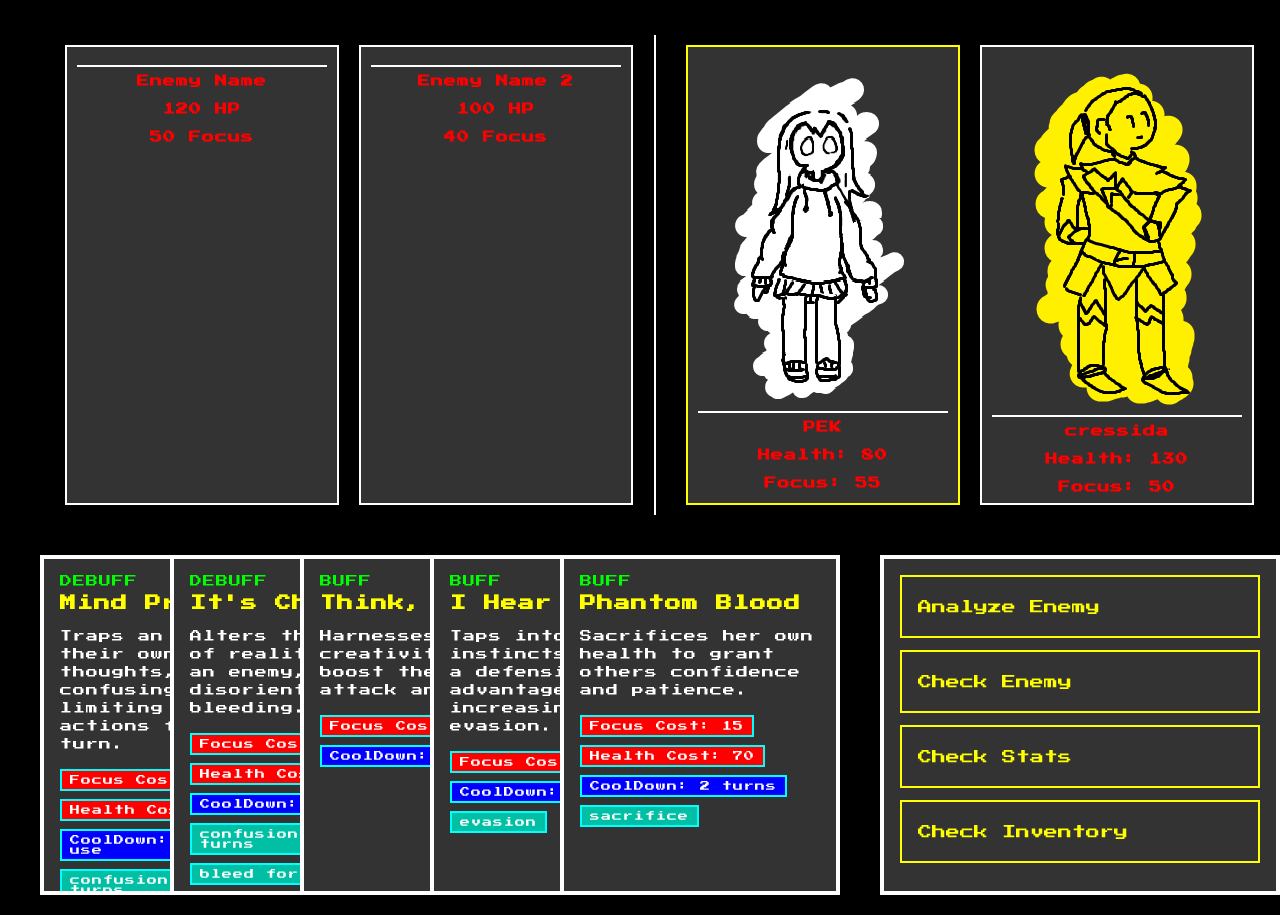
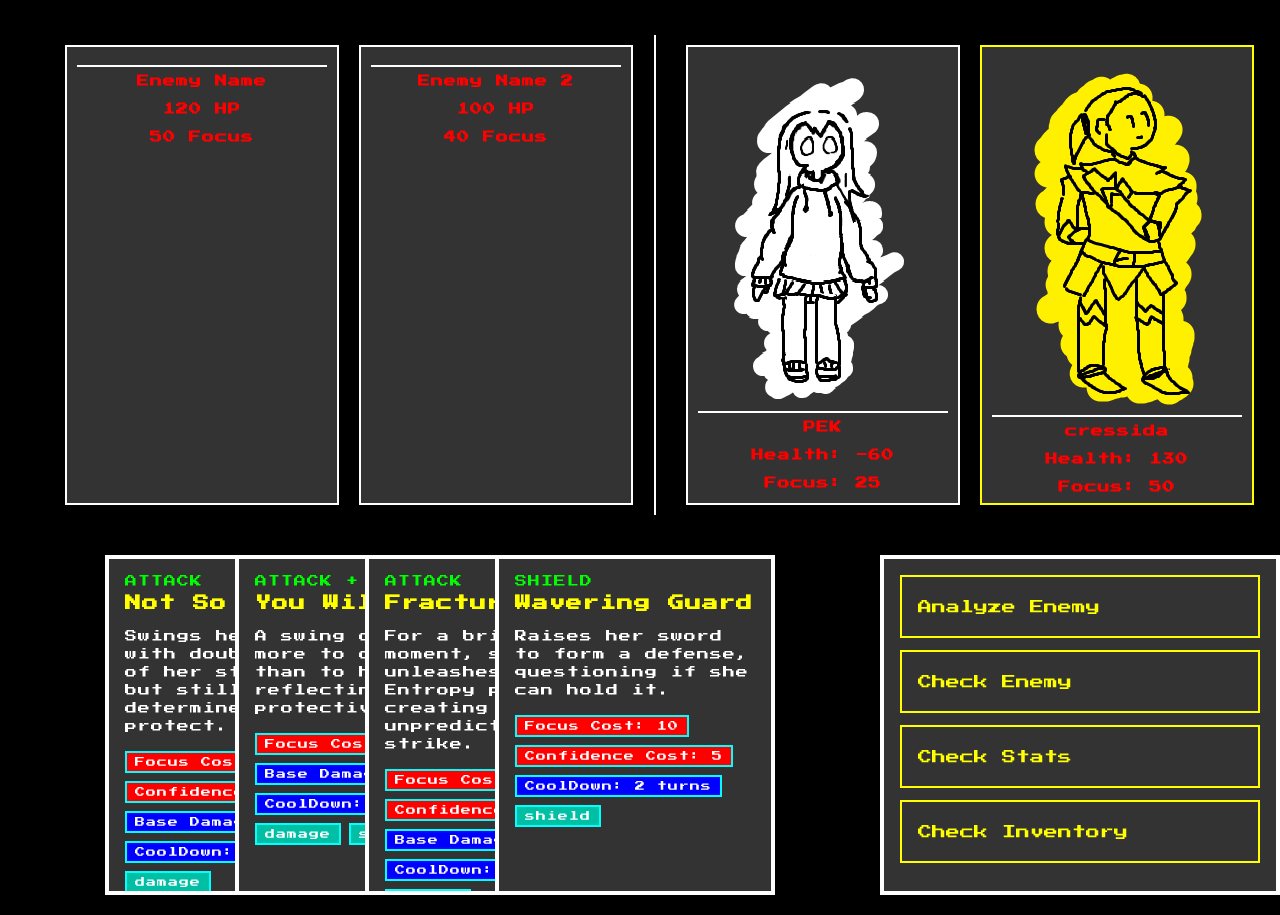
Before and after one commit to TeasUp/Pek, a React (Create React App) app in the folder game/: page / in a window 1280 px wide. Both pictures are taken after a click on the element 700 px from the left and 725 px from the top of the page. Built offline with nearby package versions, Linux system fonts and the light colour scheme.

Commit message:
Added a prototype system to use focus and switch turns and stuff, made a hook to use a card

```diff
--- a/game/src/Pages/BattlePage/BattlePage.jsx
+++ b/game/src/Pages/BattlePage/BattlePage.jsx
@@ -1,12 +1,13 @@
-import React, { useState } from "react";
+import React from "react";
 import "./BattlePage.css";
 import battleActions from "../../database/options/battleActions";
-import partyMembers from "../../database/partyMembers/partyMembers";
-
-import calculateTurn from "../../utils/functions/calculateTurn";
+import usePartyMembers from "../../database/partyMembers/usePartyMembers";
+import useCard from "../../utils/hooks/useCard";
 
 export default function BattlePage() {
-    const [turnsOrder, setTurnsOrder] = useState(calculateTurn(partyMembers));
+    const [partyMembers, setPartyMembers] = usePartyMembers();
+    const { playCard, turnsOrder } = useCard(partyMembers, setPartyMembers);
+
     return (
         <main className="battle-page">
             <div className="battle-container">
@@ -73,22 +74,26 @@ export default function BattlePage() {
 
                 <section className="main-container">
                     <section className="cards">
-                        {turnsOrder[0].actions.map((action) => (
-                            <div key={action.title} className="card">
+                        {turnsOrder[0].cards.map((card) => (
+                            <div
+                                key={card.title}
+                                className="card"
+                                onClick={() => playCard(card, turnsOrder[0])}
+                            >
                                 <div className="card-type">
-                                    {action.type.toUpperCase()}
-                                    {action.additionalType &&
-                                        ` + ${action.additionalType.toUpperCase()}`}
+                                    {card.type.toUpperCase()}
+                                    {card.additionalType &&
+                                        ` + ${card.additionalType.toUpperCase()}`}
                                 </div>
 
-                                <h2 className="card-title">{action.title}</h2>
+                                <h2 className="card-title">{card.title}</h2>
 
                                 <p className="card-description">
-                                    {action.description}
+                                    {card.description}
                                 </p>
 
                                 <div className="card-details">
-                                    {Object.entries(action.details.costs).map(
+                                    {Object.entries(card.details.costs).map(
                                         ([costType, amount]) => (
                                             <span
                                                 key={costType}
@@ -103,27 +108,27 @@ export default function BattlePage() {
                                         )
                                     )}
 
-                                    {action.details.baseDamage && (
+                                    {card.details.baseDamage && (
                                         <span className="detail detail-info">
                                             Base Damage:{" "}
-                                            {action.details.baseDamage}
+                                            {card.details.baseDamage}
                                         </span>
                                     )}
 
                                     <span className="detail detail-info">
-                                        CoolDown: {action.details.coolDown}{" "}
-                                        {action.details.coolDown !==
+                                        CoolDown: {card.details.coolDown}{" "}
+                                        {card.details.coolDown !==
                                             "one time use" && "turns"}
                                     </span>
 
-                                    {action.details.healthRestore && (
+                                    {card.details.healthRestore && (
                                         <span className="detail detail-info">
                                             Health Restore:{" "}
-                                            {action.details.healthRestore}
+                                            {card.details.healthRestore}
                                         </span>
                                     )}
 
-                                    {(action.details.effects || []).map(
+                                    {(card.details.effects || []).map(
                                         (effect, index) => (
                                             <span
                                                 key={`${effect.type}-${index}`}
--- a/game/src/database/partyMembers/partyMembers.js
+++ /dev/null
@@ -1,32 +0,0 @@
-import pekActions from "../cards/partyMembersCards/pekActionCards";
-import cressidaActions from "../cards/partyMembersCards/cressidaActionCards";
-const partyMembers = [
-    {
-        name: "PEK",
-        image: "pek_normal.png",
-        stats: {
-            health: 80,
-            focus: 55,
-            confidence: 45,
-            creativity: 50,
-            instinct: 55,
-            patience: 50,
-        },
-        actions: pekActions,
-    },
-    {
-        name: "cressida",
-        image: "cressida_normal.png",
-        stats: {
-            health: 130,
-            focus: 50,
-            confidence: 45,
-            creativity: 45,
-            instinct: 55,
-            patience: 50,
-        },
-        actions: cressidaActions,
-    },
-];
-
-export default partyMembers;
--- /dev/null
+++ b/game/src/database/partyMembers/usePartyMembers.jsx
@@ -0,0 +1,36 @@
+import { useState } from "react";
+import pekCards from "../cards/partyMembersCards/pekActionCards";
+import cressidaCards from "../cards/partyMembersCards/cressidaActionCards";
+
+export default function usePartyMembers() {
+    const [partyMembers, setPartyMembers] = useState([
+        {
+            name: "PEK",
+            image: "pek_normal.png",
+            stats: {
+                health: 80,
+                focus: 55,
+                confidence: 45,
+                creativity: 50,
+                instinct: 55,
+                patience: 50,
+            },
+            cards: pekCards,
+        },
+        {
+            name: "cressida",
+            image: "cressida_normal.png",
+            stats: {
+                health: 130,
+                focus: 50,
+                confidence: 45,
+                creativity: 45,
+                instinct: 55,
+                patience: 50,
+            },
+            cards: cressidaCards,
+        },
+    ]);
+
+    return [partyMembers, setPartyMembers];
+}
--- a/game/src/utils/functions/calculateTurn.js
+++ b/game/src/utils/functions/calculateTurn.js
@@ -2,7 +2,7 @@ export default function calculateTurn(partyMembers) {
     const membersFocus = partyMembers.map((member) => ({
         name: member.name,
         focus: member.stats.focus,
-        actions: member.actions,
+        cards: member.cards,
     }));
     const membersFocusOrdered = membersFocus.sort((a, b) => b.focus - a.focus);
 
--- /dev/null
+++ b/game/src/utils/hooks/useCard.jsx
@@ -0,0 +1,31 @@
+import { useState, useEffect } from "react";
+import usePartyMembers from "../../database/partyMembers/usePartyMembers";
+import calculateTurn from "../../utils/functions/calculateTurn";
+
+export default function useCard(partyMembers, setPartyMembers) {
+    const [turnsOrder, setTurnsOrder] = useState(calculateTurn(partyMembers));
+
+    const playCard = (card, user) => {
+        const userMember = partyMembers.find(
+            (member) => member.name === user.name
+        );
+        const cardCosts = card.details.costs;
+        // const cardEffects = card.details.effects;
+
+        Object.entries(cardCosts).forEach(([key, value]) => {
+            setPartyMembers((prevValue) => {
+                const newValue = [...prevValue];
+                newValue.find(
+                    (member) => member.name === userMember.name
+                ).stats[key] -= value;
+                return newValue;
+            });
+        });
+    };
+
+    useEffect(() => {
+        setTurnsOrder(calculateTurn(partyMembers));
+    }, [partyMembers]);
+
+    return { playCard, turnsOrder };
+}
```
